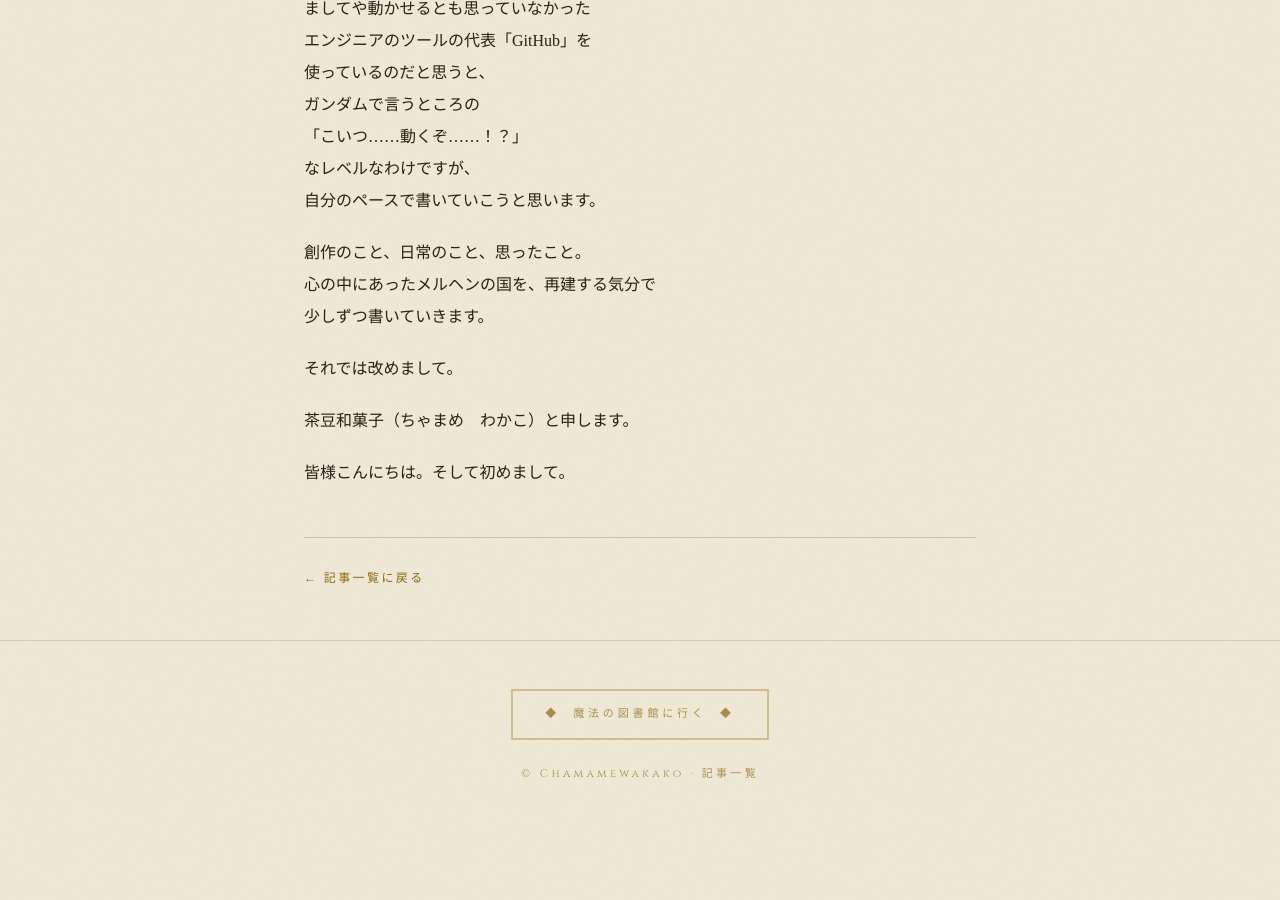
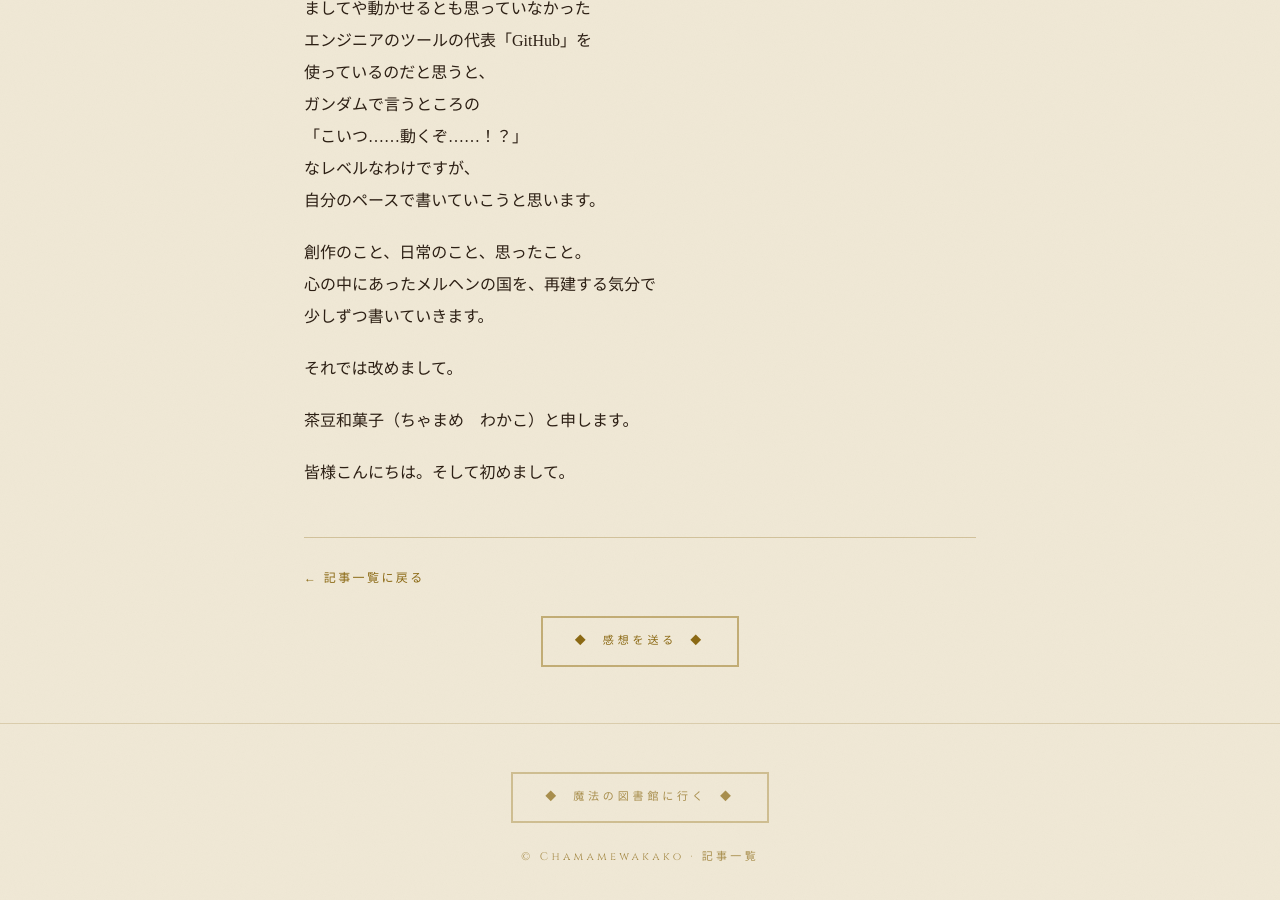
Before and after one commit to Chamamewakako/blog, a Jekyll site: the page built from _posts/2026-02-28-sat-はじめに。.md, in a window 1280 px wide and 900 px high, scrolled down 911 px. Built offline with Jekyll 4.4.1, drawn with Linux system fonts in a browser that asks for light colours; some web fonts are replaced; before the commit the page ends 1728 px from its top, so only the background shows below that.

Commit message:
Add feedback link in post layout
Added a feedback link to the post layout.

```diff
--- a/_layouts/post.html
+++ b/_layouts/post.html
@@ -25,4 +25,17 @@ layout: default
   <footer class="post-footer">
     <a href="{{ '/' | relative_url }}" class="back-link">← 記事一覧に戻る</a>
   </footer>
+
+  <div style="text-align:center; padding: 24px 0 8px;">
+    <a href="https://marshmallow-qa.com/emiq0nhq8dnsxg3"
+       target="_blank" rel="noopener noreferrer"
+       style="display:inline-flex; align-items:center; gap:14px;
+              padding:13px 32px;
+              border: 2px solid rgba(139,100,0,0.45);
+              font-family:'Cinzel',serif;
+              font-size:11px; letter-spacing:0.35em;
+              color:#8B6914; text-decoration:none;">
+      ◆ &nbsp;感想を送る&nbsp; ◆
+    </a>
+  </div>
 </article>
```
